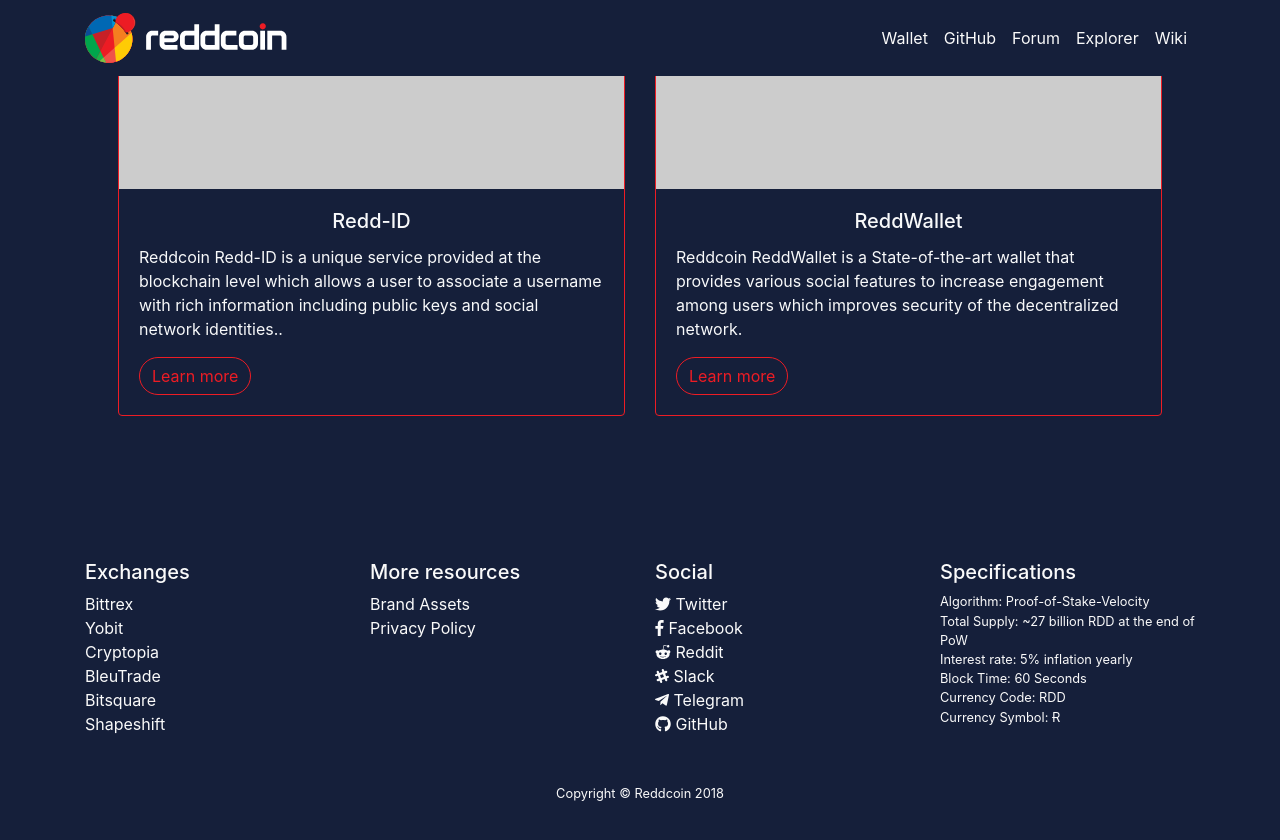
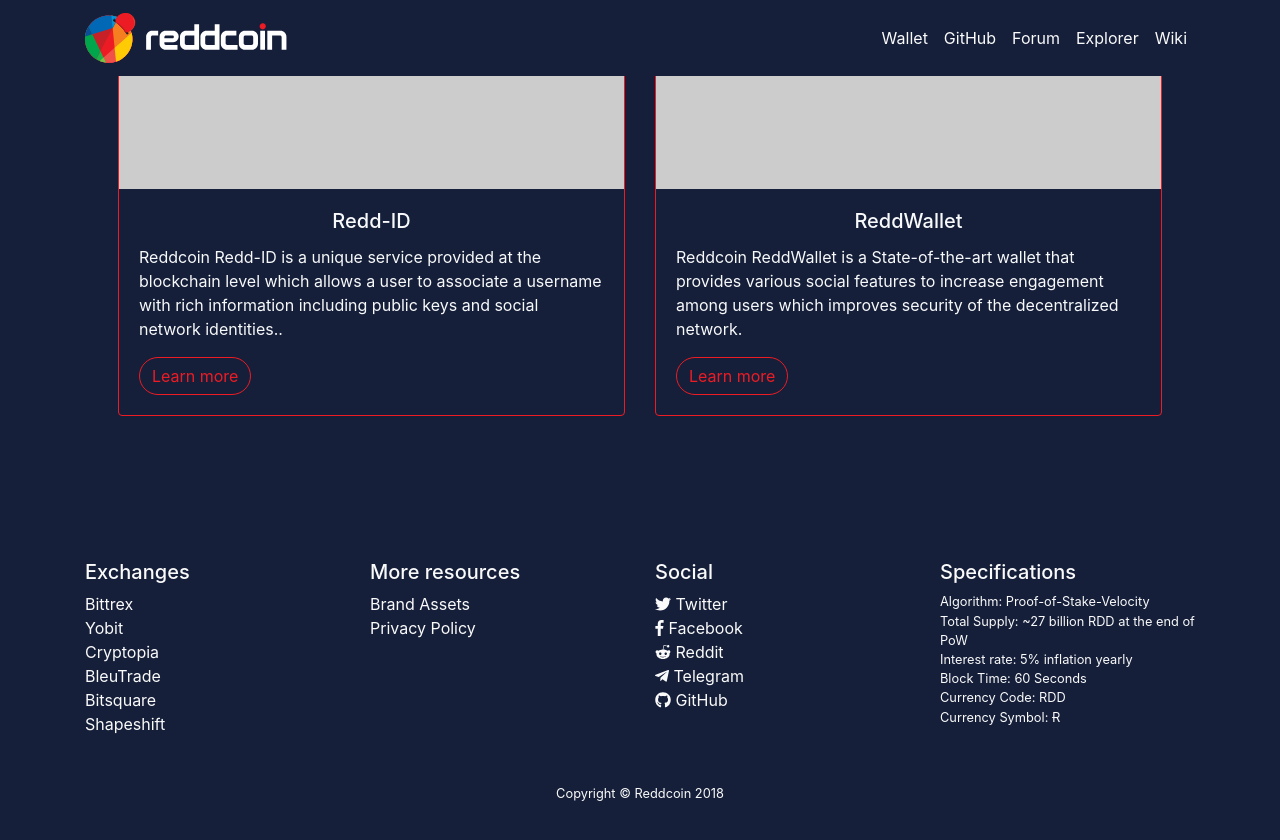
Before and after one commit to argentumproject/website, a Jekyll site: the page built from index.md, in a window 1280 px wide and 900 px high, scrolled down 1822 px. Shown: the top 840 px of the window. Built offline with Jekyll 4.4.1, drawn with Linux system fonts in a browser that asks for light colours; nearby versions of some CDN libraries.

Commit message:
Remove Slack

```diff
--- a/_includes/social.html
+++ b/_includes/social.html
@@ -2,7 +2,6 @@
   <li><a href="https://twitter.com/reddcoin" target="_blank"><i class="fab fa-twitter"></i> Twitter</a></li>
   <li><a href="https://www.facebook.com/reddcoin" target="_blank"><i class="fab fa-facebook-f"></i> Facebook</a></li>
   <li><a href="https://www.reddit.com/r/reddCoin/" target="_blank"><i class="fab fa-reddit-alien"></i> Reddit</a></li>
-  <li><a href="#" target="_blank"><i class="fab fa-slack-hash"></i> Slack</a></li>
   <li><a href="https://t.me/ReddcoinOfficial" target="_blank"><i class="fab fa-telegram-plane"></i> Telegram</a></li>
   <li><a href="https://github.com/reddcoin-project" target="_blank"><i class="fab fa-github"></i> GitHub</a></li>
 </ul>
```
